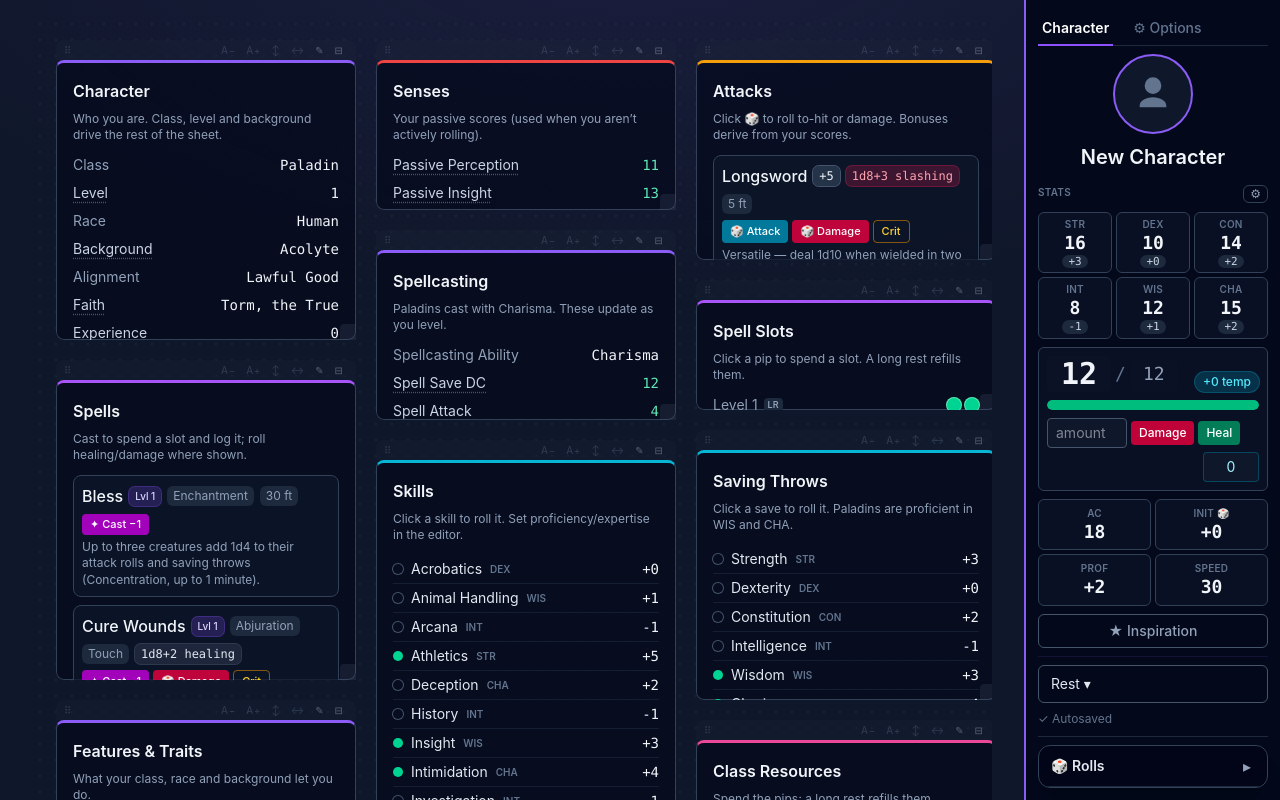
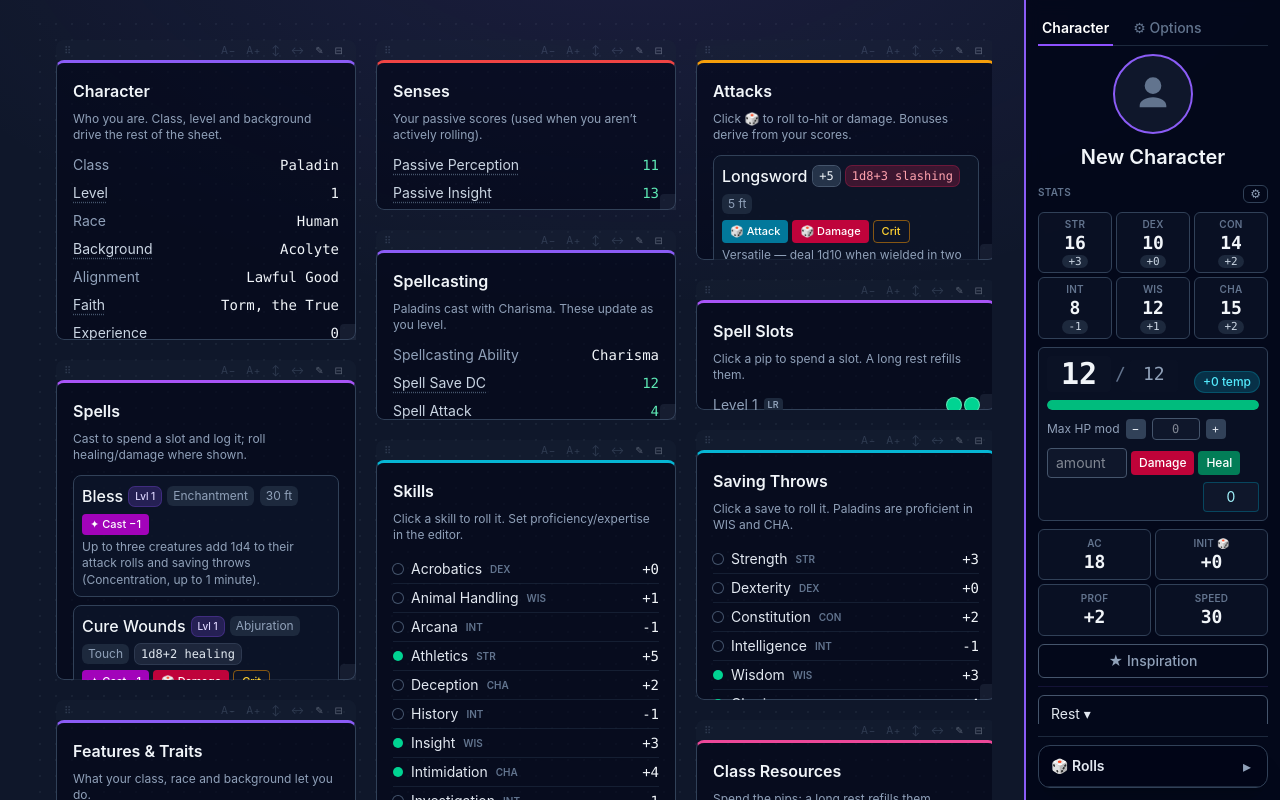
Before and after one commit to galh11/CharacterSheet, a React (Vite) app: page / in a window 1280 px wide. Shown: the top 800 px of the page. Built offline with nearby package versions, Linux system fonts and the light colour scheme.

Commit message:
feat: max HP modifier in the HP card, keeping the true max visible (#84)

```diff
--- a/src/components/SectionBody.tsx
+++ b/src/components/SectionBody.tsx
@@ -440,7 +440,14 @@ export function HpWidget({ section, onUpdateField, onUpdateSection, onRoll, onHe
     const maxN = max ? toNum(max.value) : 0
     const tempN = temp ? toNum(temp.value) : 0
     const reduceN = reduction ? toNum(reduction.value) : 0
-    const pct = maxN > 0 ? Math.max(0, Math.min(100, (curN / maxN) * 100)) : 0
+    // A temporary max-HP modifier (combat effects, a wraith's drain, etc.). The
+    // `max` field stays the character's *true* max; this shifts the *effective*
+    // cap current HP is measured against, and can be negative.
+    const maxMod = Number(section.meta?.maxHpMod) || 0
+    const effMaxN = max ? Math.max(0, maxN + maxMod) : 0
+    const setMaxMod = (v: number) =>
+        onUpdateSection?.({ meta: { ...section.meta, maxHpMod: v === 0 ? '' : String(v) } })
+    const pct = effMaxN > 0 ? Math.max(0, Math.min(100, (curN / effMaxN) * 100)) : 0
 
     // Death saves live in the HP section's meta and only surface once Current HP
     // hits 0 — there is no separate death-saves section.
@@ -498,7 +505,7 @@ export function HpWidget({ section, onUpdateField, onUpdateSection, onRoll, onHe
             if (curN <= 0 && taken > 0 && failN < 3) setDeaths(succN, Math.min(3, failN + 1))
             if (conc && conc.value === 'true' && taken > 0) setConcSave(Math.max(10, Math.floor(taken / 2)))
         } else {
-            const next = maxN > 0 ? Math.min(maxN, curN + amt) : curN + amt
+            const next = effMaxN > 0 ? Math.min(effMaxN, curN + amt) : curN + amt
             onUpdateField(cur.id, { value: String(next) })
             // Healing above 0 stabilises the character and clears death saves.
             if (next > 0 && (succN || failN)) setDeaths(0, 0)
@@ -526,8 +533,23 @@ export function HpWidget({ section, onUpdateField, onUpdateSection, onRoll, onHe
                             onChange={(e) => onUpdateField(max.id, { value: e.target.value.replace(/[^0-9]/g, '') })}
                             inputMode="numeric"
                             aria-label="Max HP"
-                            className="w-12 rounded bg-slate-900/30 pb-1 text-center font-mono text-lg text-slate-400 outline-none focus:bg-slate-800 focus:ring-1 focus:ring-slate-500"
+                            title={maxMod !== 0 ? `True max HP (${maxN}); effective cap is ${effMaxN}` : 'Max HP'}
+                            className={clsx(
+                                'w-12 rounded bg-slate-900/30 pb-1 text-center font-mono text-lg outline-none focus:bg-slate-800 focus:ring-1 focus:ring-slate-500',
+                                maxMod !== 0 ? 'text-slate-500 line-through decoration-slate-600' : 'text-slate-400',
+                            )}
                         />
+                    )}
+                    {max && maxMod !== 0 && (
+                        <span
+                            className={clsx(
+                                'pb-1 font-mono text-lg font-bold',
+                                maxMod < 0 ? 'text-rose-300' : 'text-emerald-300',
+                            )}
+                            title={`Effective max HP: true ${maxN} ${maxMod < 0 ? '−' : '+'} ${Math.abs(maxMod)}`}
+                        >
+                            {effMaxN}
+                        </span>
                     )}
                 </div>
                 {temp && (
@@ -539,6 +561,46 @@ export function HpWidget({ section, onUpdateField, onUpdateSection, onRoll, onHe
             <div className="h-2.5 w-full overflow-hidden rounded-full bg-slate-800">
                 <div className={clsx('h-full rounded-full transition-all', pct > 50 ? 'bg-emerald-500' : pct > 25 ? 'bg-amber-500' : 'bg-rose-500')} style={{ width: `${pct}%` }} />
             </div>
+            {max && (
+                <div className="flex items-center gap-1.5 text-xs">
+                    <span className="text-slate-400">Max HP mod</span>
+                    <button
+                        type="button"
+                        onClick={() => setMaxMod(maxMod - 1)}
+                        aria-label="Decrease max HP modifier"
+                        className="flex h-5 w-5 items-center justify-center rounded bg-slate-700 text-slate-200 hover:bg-slate-600"
+                    >
+                        −
+                    </button>
+                    <input
+                        value={section.meta?.maxHpMod ?? ''}
+                        onChange={(e) => onUpdateSection?.({ meta: { ...section.meta, maxHpMod: e.target.value.replace(/[^0-9-]/g, '') } })}
+                        inputMode="numeric"
+                        placeholder="0"
+                        aria-label="Max HP modifier"
+                        title="Temporary change to max HP (e.g. −10 from a combat effect). Your true max stays intact."
+                        className="w-12 rounded border border-slate-600 bg-slate-900 px-1 py-0.5 text-center font-mono text-slate-100 outline-none focus:ring-1 focus:ring-slate-500"
+                    />
+                    <button
+                        type="button"
+                        onClick={() => setMaxMod(maxMod + 1)}
+                        aria-label="Increase max HP modifier"
+                        className="flex h-5 w-5 items-center justify-center rounded bg-slate-700 text-slate-200 hover:bg-slate-600"
+                    >
+                        +
+                    </button>
+                    {maxMod !== 0 && (
+                        <button
+                            type="button"
+                            onClick={() => setMaxMod(0)}
+                            className="ml-auto rounded border border-slate-600 px-1.5 py-0.5 text-[11px] text-slate-300 hover:bg-slate-800"
+                            title="Clear max HP modifier"
+                        >
+                            Reset
+                        </button>
+                    )}
+                </div>
+            )}
             {dying && (
                 <div className="flex flex-col gap-2 rounded-md border border-rose-500/40 bg-rose-950/30 p-2">
                     <div className="flex items-center gap-2">
--- a/src/version.ts
+++ b/src/version.ts
@@ -26,6 +26,11 @@ export const prUrl = (pr: number): string => `${REPO_URL}/pull/${pr}`
 /** Release history, newest first. The first entry's version is the running
  *  `APP_VERSION`. Keep summaries short — one line each. */
 export const CHANGELOG: ChangelogEntry[] = [
+    {
+        version: '1.37.0',
+        date: '2026-07-13',
+        summary: 'The HP card gains a D&D-Beyond-style Max HP modifier — a quick +/− control (and typed field) for combat effects that raise or lower your max HP. Your true max stays visible and editable (shown struck-through when reduced), the effective cap shows next to it in green/red, and healing tops out at the effective max instead of the true one.',
+    },
     {
         version: '1.36.0',
         date: '2026-07-13',
```
Also changed, not shown: 2 other files (tests, documents, lock files or other folders).
